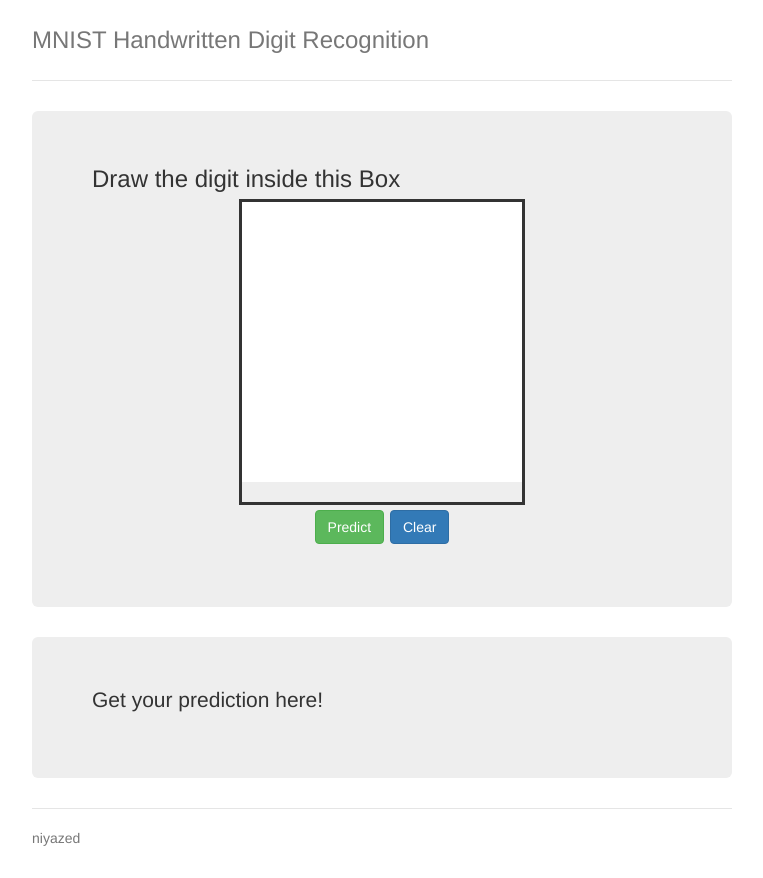
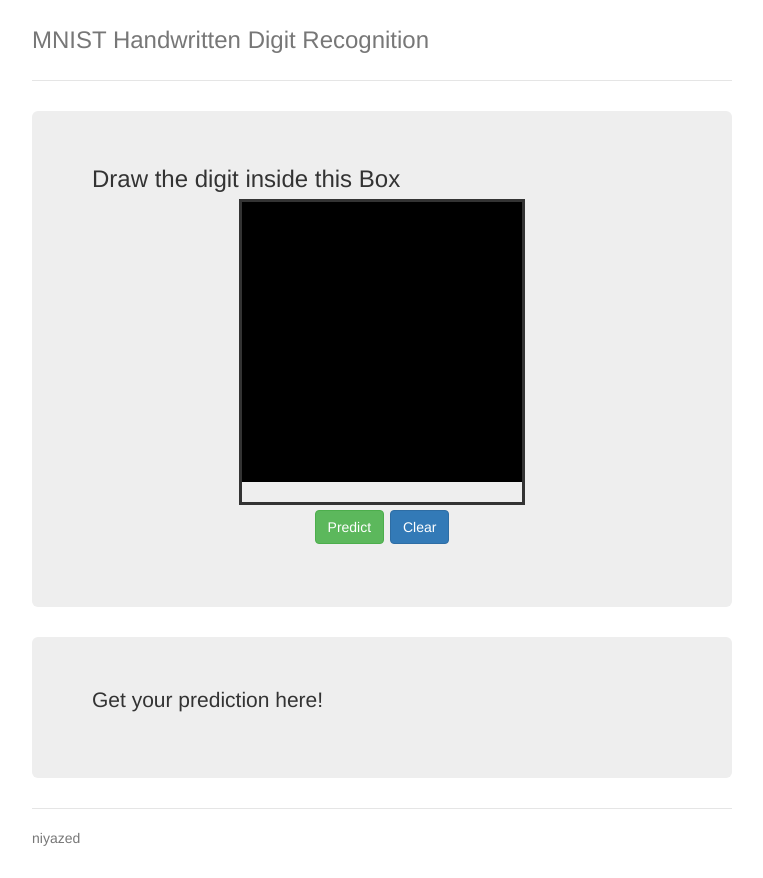
Before and after one commit to niyazed/flask-mnist-handwritten, a Flask app: template templates/index2.html in a window 1280 px wide. Shown: the whole page, without its empty margins (258-1021 px from the left). Run offline with Flask 2, Linux system fonts and the light colour scheme; the template is opened without the code that fills it, so the values that code supplies are empty; parts of the project's set-up code (start-up, migrations or seed data) failed here and were passed over; some libraries are stand-ins or nearby versions.

Commit message:
canvas black

```diff
--- a/static/index.js
+++ b/static/index.js
@@ -5,9 +5,9 @@
   canvas.height = 280;
   var Mouse = { x: 0, y: 0 };
   var lastMouse = { x: 0, y: 0 };
-  context.fillStyle = "white";
+  context.fillStyle = "black";
   context.fillRect(0, 0, canvas.width, canvas.height);
-  context.color = "black";
+  context.color = "white";
   context.lineWidth = 5;
   context.lineJoin = context.lineCap = "round";
 
@@ -49,7 +49,7 @@ function clearCanvas() {
   var clearButton = $("#clearButton");
   clearButton.on("click", function() {
     context.clearRect(0, 0, 280, 280);
-    context.fillStyle = "white";
+    context.fillStyle = "black";
     context.fillRect(0, 0, canvas.width, canvas.height);
 });
 
--- a/templates/index.html
+++ b/templates/index.html
@@ -25,7 +25,7 @@
       <br>
       <br>
       <div class="canvasDiv">
-        <canvas id="canvas" width="300" height="300">
+        <canvas id="canvas" width="280" height="280">
         </canvas>
         <br/>
         <p style="text-align:center;">
@@ -41,7 +41,7 @@
     </div>
 
     <footer class="footer">
-      <p>niyazed</p>
+      <p>niyazed &#128540;</p>
     </footer>
   </div>
 
```
Also changed, not shown: model/model.json (+1 -1 lines), final_image.jpg, output.png.
